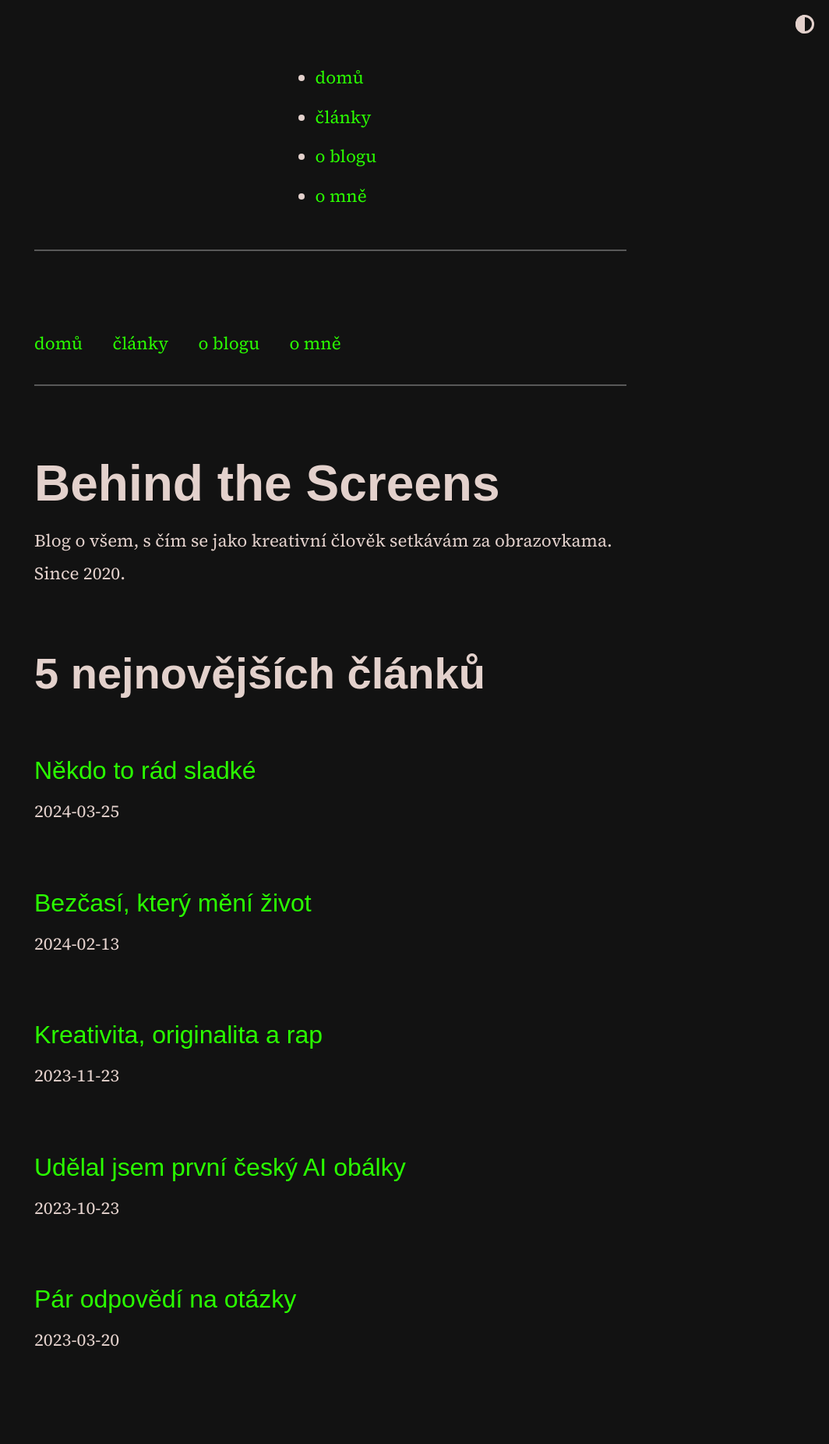
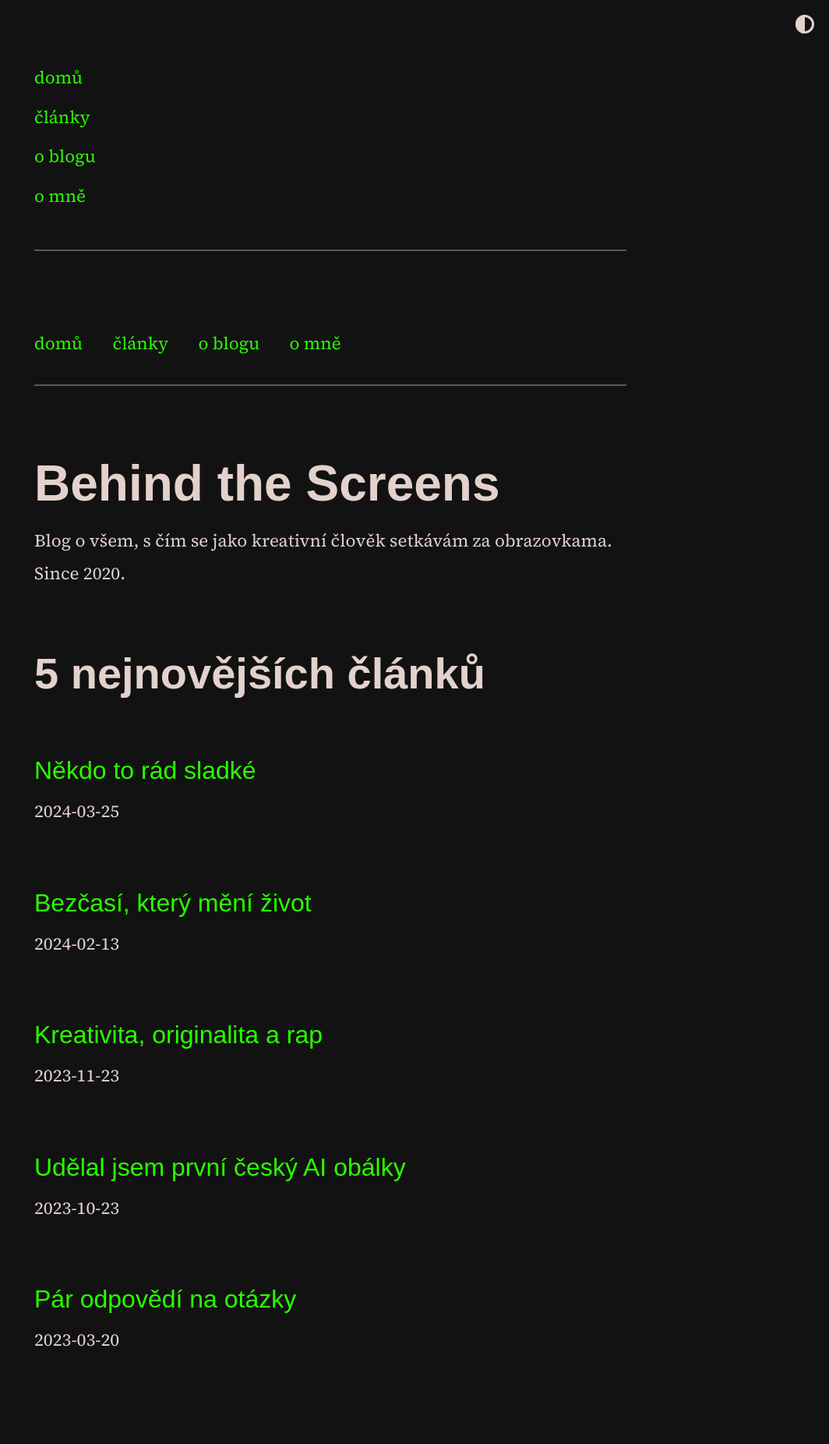
Before and after one commit to scherrer-txt/bts, a Jekyll site: the page built from index.md, in a window 1280 px wide. Shown: the whole page at 78% size, without its empty margins (216-1280 px from the left). Built offline with Jekyll 4.4.1, drawn with Linux system fonts in a browser that asks for light colours; some web fonts are replaced.

Commit message:
Update moonwalk.scss

```diff
--- a/_sass/moonwalk.scss
+++ b/_sass/moonwalk.scss
@@ -379,12 +379,28 @@ p code, li code {
   display: flex;
   list-style-type: none;
   flex-direction: row;
-  justify-content: center;
+  /* justify-content: center; */
   max-width: 760px;
   margin: 0 auto;
   padding-bottom: 1rem;
   border-bottom: 2px solid var(--code-text);
 }
+
+.menu-list {
+  /* Styles for the menu list */
+  list-style-type: none; /* Remove default list styles */
+  padding: 0;
+}
+
+.menu-list li {
+  /* Styles for individual menu items */
+  margin-right: 2rem; /* Add space between menu items */
+}
+
+.menu-list li:last-child {
+  margin-right: 0; /* Remove margin from the last menu item */
+}
+
 // MENU END
 
 //PAGINATION
```
